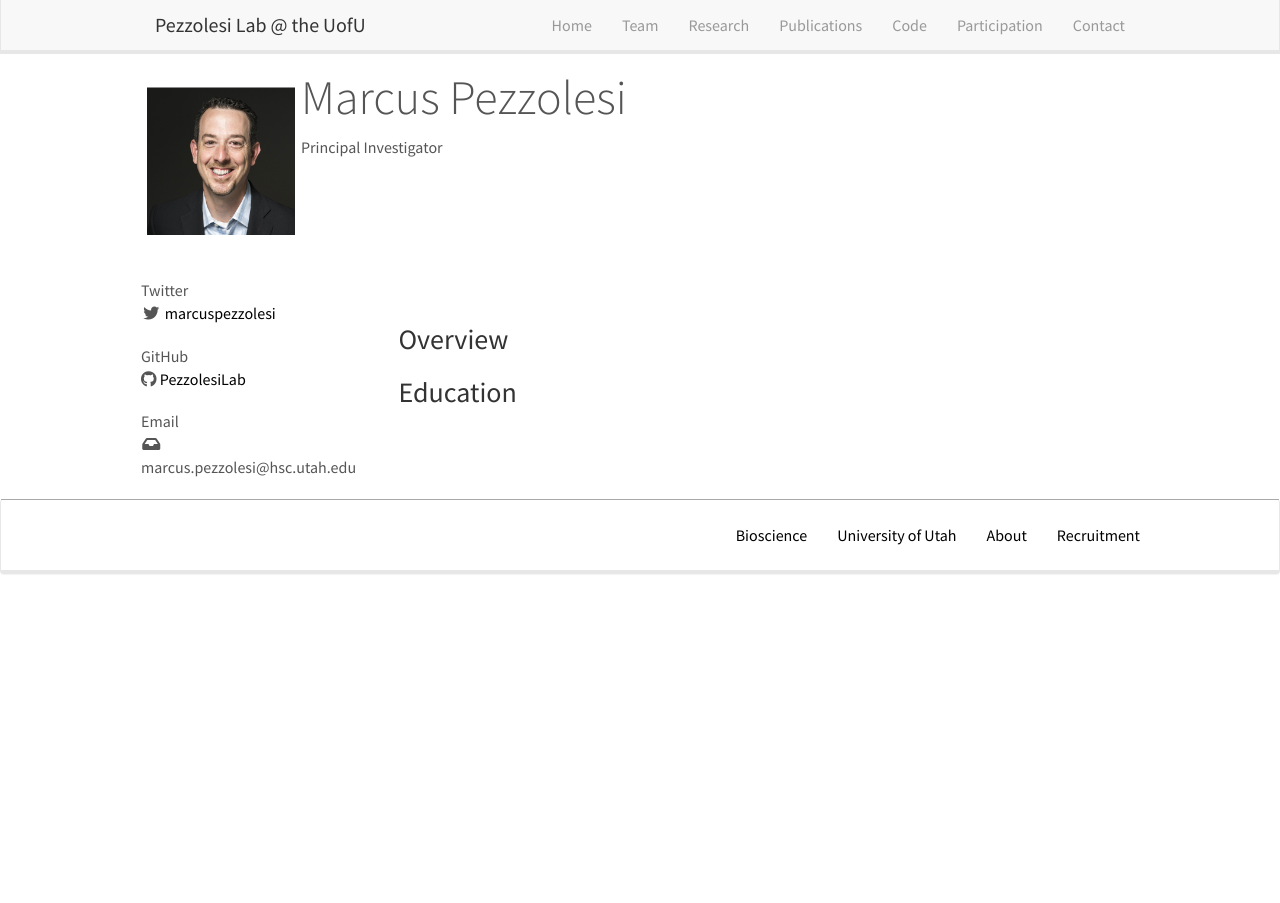
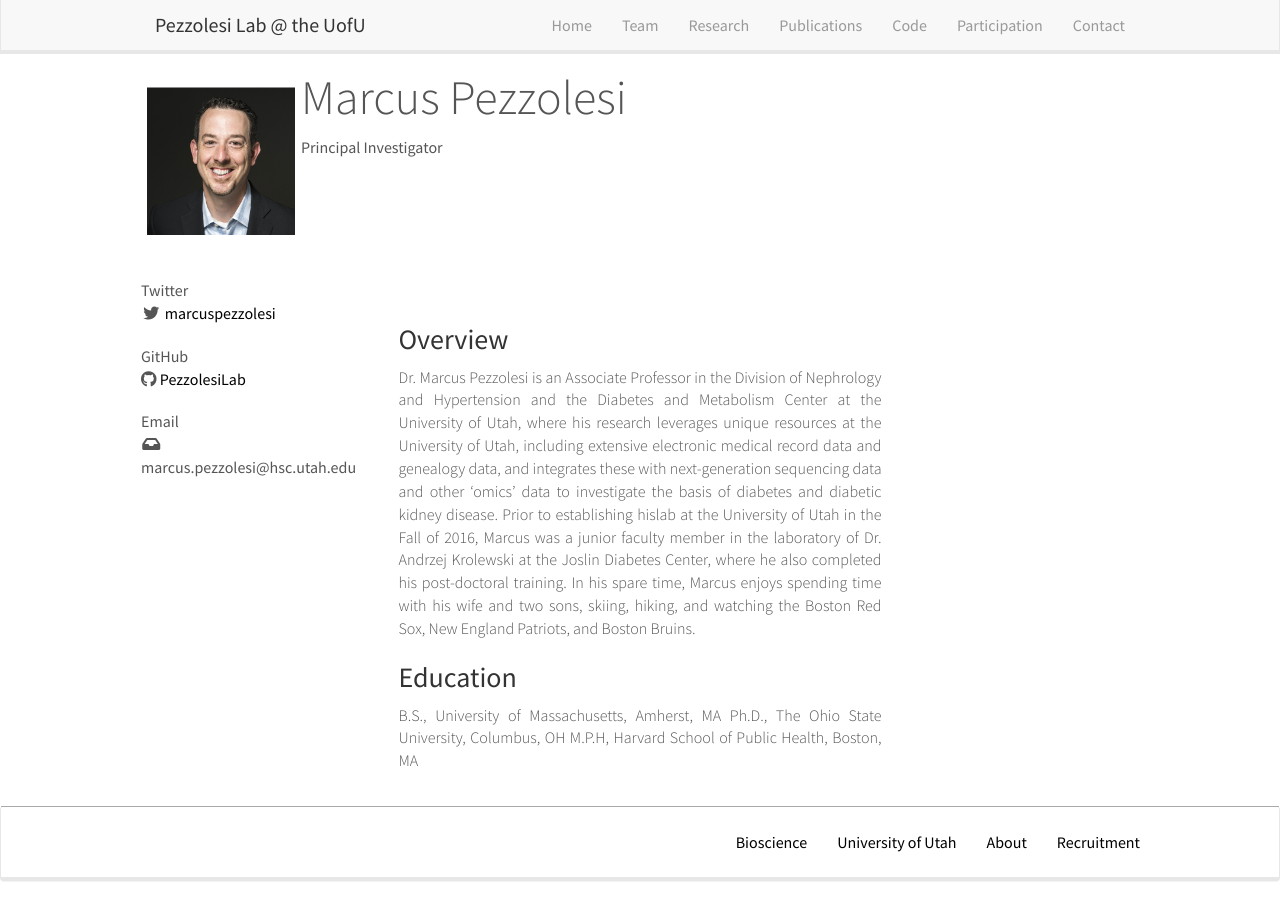
Before and after one commit to PezzolesiLab/pezzolesilab, a Jekyll site: the page built from team/marcuspezzolesi.md, in a window 1280 px wide. Built offline with Jekyll 4.4.1, drawn with Linux system fonts in a browser that asks for light colours; nearby versions of some CDN libraries.

Commit message:
Added Bio

```diff
--- a/team/marcuspezzolesi.md
+++ b/team/marcuspezzolesi.md
@@ -13,4 +13,10 @@ ucsf:
 
 ### Overview
 
+Dr. Marcus Pezzolesi is an Associate Professor in the Division of Nephrology and Hypertension and the Diabetes and Metabolism Center at the University of Utah, where his research leverages unique resources at the University of Utah, including extensive electronic medical record data and genealogy data, and integrates these with next-generation sequencing data and other ‘omics’ data to investigate the basis of diabetes and diabetic kidney disease.  Prior to establishing hislab at the University of Utah in the Fall of 2016, Marcus was a junior faculty member in the laboratory of Dr. Andrzej Krolewski at the Joslin Diabetes Center, where he also completed his post-doctoral training.  In his spare time, Marcus enjoys spending time with his wife and two sons, skiing, hiking, and watching the Boston Red Sox, New England Patriots, and Boston Bruins.
+
 ### Education
+
+B.S., University of Massachusetts, Amherst, MA
+Ph.D., The Ohio State University, Columbus, OH
+M.P.H, Harvard School of Public Health, Boston, MA
```
